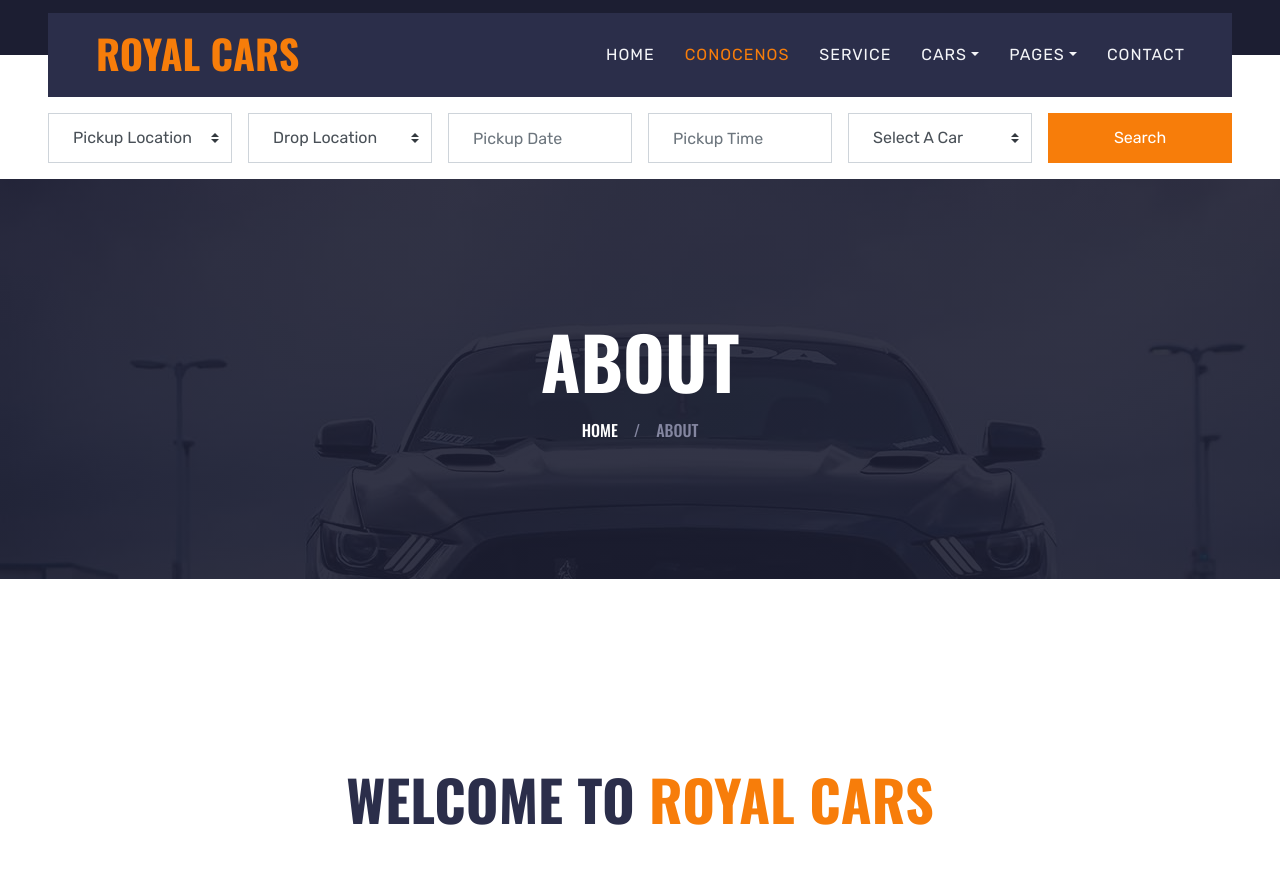
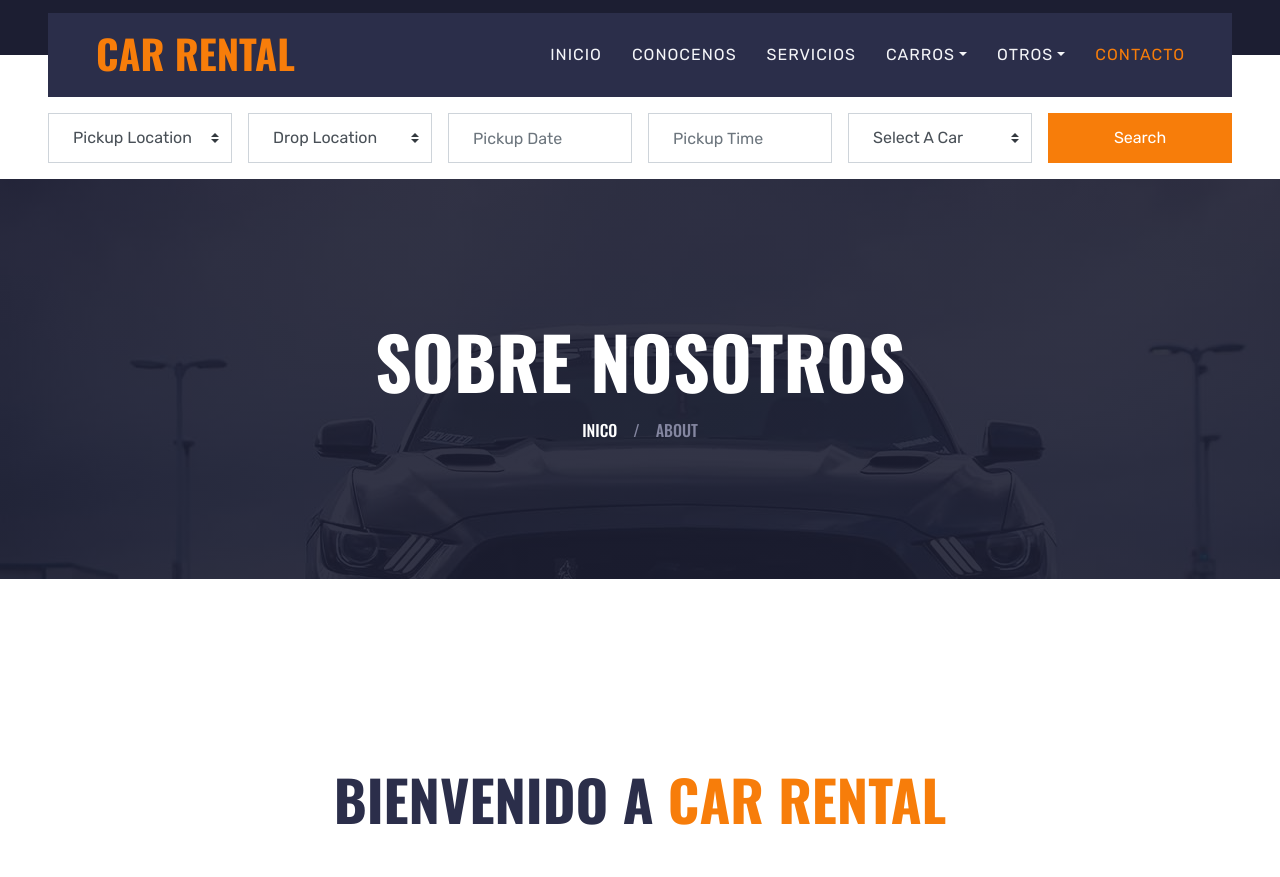
Before and after one commit to PezLandWheel/Car-Rental-Project, a plain HTML site: page car-rental-html-template/about.html in a window 1280 px wide. Shown: the part 43-920 px from the top of the page. Drawn offline with nearby package versions, Linux system fonts and the light colour scheme.

Commit message:
nombres de la pagina

```diff
--- a/car-rental-html-template/about.html
+++ b/car-rental-html-template/about.html
@@ -69,32 +69,32 @@
     <div class="position-relative px-lg-5" style="z-index: 9;">
         <nav class="navbar navbar-expand-lg bg-secondary navbar-dark py-3 py-lg-0 pl-3 pl-lg-5">
             <a href="" class="navbar-brand">
-                    <h1 class="text-uppercase text-primary mb-1">Royal Cars</h1>
+                <h1 class="text-uppercase text-primary mb-1">CAR RENTAL</h1>
             </a>
             <button type="button" class="navbar-toggler" data-toggle="collapse" data-target="#navbarCollapse">
                 <span class="navbar-toggler-icon"></span>
             </button>
             <div class="collapse navbar-collapse justify-content-between px-3" id="navbarCollapse">
                 <div class="navbar-nav ml-auto py-0">
-                        <a href="index.html" class="nav-item nav-link">Home</a>
-                        <a href="about.html" class="nav-item nav-link active">conocenos</a>
-                        <a href="service.html" class="nav-item nav-link">Service</a>
+                    <a href="index.html" class="nav-item nav-link">Inicio</a>
+                    <a href="about.html" class="nav-item nav-link">Conocenos</a>
+                    <a href="service.html" class="nav-item nav-link">Servicios</a>
                     <div class="nav-item dropdown">
-                            <a href="#" class="nav-link dropdown-toggle" data-toggle="dropdown">Cars</a>
+                        <a href="#" class="nav-link dropdown-toggle" data-toggle="dropdown">Carros</a>
                         <div class="dropdown-menu rounded-0 m-0">
-                                <a href="car.html" class="dropdown-item">Car Listing</a>
-                                <a href="detail.html" class="dropdown-item">Car Detail</a>
-                                <a href="booking.html" class="dropdown-item">Car Booking</a>
+                            <a href="car.html" class="dropdown-item">Lista de Carros</a>
+                            <a href="detail.html" class="dropdown-item">Detalles de Carros</a>
+                            <a href="booking.html" class="dropdown-item">Libreria de Carros</a>
                         </div>
                     </div>
                     <div class="nav-item dropdown">
-                            <a href="#" class="nav-link dropdown-toggle" data-toggle="dropdown">Pages</a>
+                        <a href="#" class="nav-link dropdown-toggle" data-toggle="dropdown">Otros</a>
                         <div class="dropdown-menu rounded-0 m-0">
-                                <a href="team.html" class="dropdown-item">The Team</a>
-                                <a href="testimonial.html" class="dropdown-item">Testimonial</a>
+                            <a href="team.html" class="dropdown-item">El equipo</a>
+                            <a href="testimonial.html" class="dropdown-item">Testimonios</a>
                         </div>
                     </div>
-                        <a href="contact.html" class="nav-item nav-link">Contact</a>
+                    <a href="contact.html" class="nav-item nav-link active">Contacto</a>
                 </div>
             </div>
         </nav>
@@ -152,9 +152,9 @@
 
     <!-- Page Header Start -->
     <div class="container-fluid page-header">
-        <h1 class="display-3 text-uppercase text-white mb-3">About</h1>
+        <h1 class="display-3 text-uppercase text-white mb-3">sobre nosotros</h1>
         <div class="d-inline-flex text-white">
-            <h6 class="text-uppercase m-0"><a class="text-white" href="">Home</a></h6>
+            <h6 class="text-uppercase m-0"><a class="text-white" href="">Inico</a></h6>
             <h6 class="text-body m-0 px-3">/</h6>
             <h6 class="text-uppercase text-body m-0">About</h6>
         </div>
@@ -165,11 +165,11 @@
     <!-- About Start -->
     <div class="container-fluid py-5">
         <div class="container pt-5 pb-3">
-            <h1 class="display-4 text-uppercase text-center mb-5">Welcome To <span class="text-primary">Royal Cars</span></h1>
+            <h1 class="display-4 text-uppercase text-center mb-5">BIENVENIDO A <span class="text-primary">CAR RENTAL</span></h1>
             <div class="row justify-content-center">
                 <div class="col-lg-10 text-center">
                     <img class="w-75 mb-4" src="img/about.png" alt="">
-                    <p>Justo et eos et ut takimata sed sadipscing dolore lorem, et elitr labore labore voluptua no rebum sed, stet voluptua amet sed elitr ea dolor dolores no clita. Dolores diam magna clita ea eos amet, amet rebum voluptua vero vero sed clita accusam takimata. Nonumy labore ipsum sea voluptua sea eos sit justo, no ipsum sanctus sanctus no et no ipsum amet, tempor labore est labore no. Eos diam eirmod lorem ut eirmod, ipsum diam sadipscing stet dolores elitr elitr eirmod dolore. Magna elitr accusam takimata labore, et at erat eirmod consetetur tempor eirmod invidunt est, ipsum nonumy at et.</p>
+                    <p>Ofrecemos una amplia flota de vehículos modernos y bien mantenidos para satisfacer tus necesidades de transporte. Reserva fácilmente a través de nuestra página web o con nuestro equipo de atención al cliente. Tarifas competitivas, seguros completos y kilometraje ilimitado disponibles. ¡Contáctanos hoy y disfruta de la libertad de viajar a tu manera con Autos en Renta.</p>
                 </div>
             </div>
             <div class="row mt-3">
```
Lines whose indentation alone changed are shown as unchanged.
